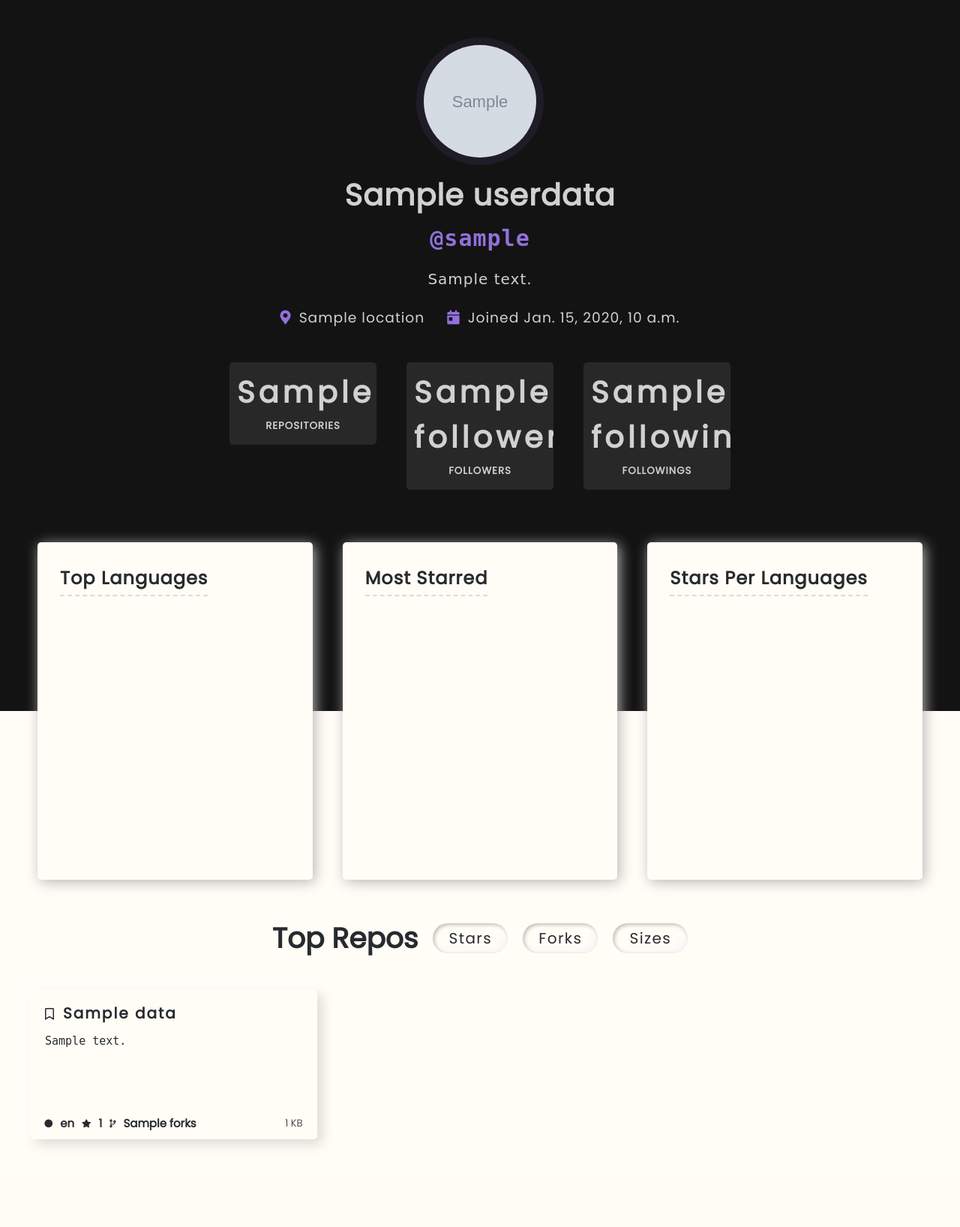
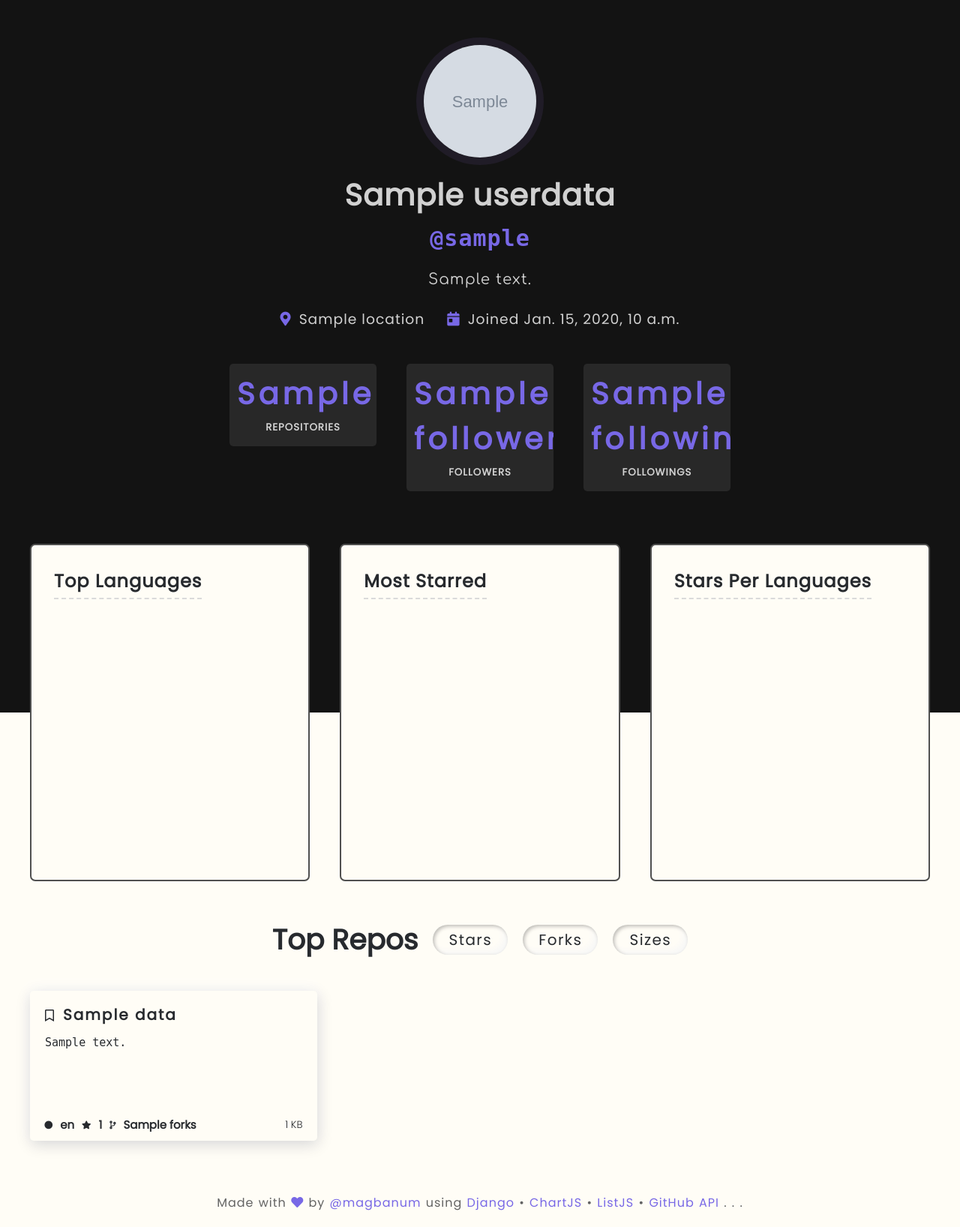
Before and after one commit to magbanum/octoprofile, a Django app: template profiles/templates/profiles/profile_page.html in a window 1280 px wide. Shown: the whole page at 75% size. Before the commit the page ends 1528 px from the top, so only its background shows below. Run offline with Django 3.2, Linux system fonts and the light colour scheme; the template is opened without the code that fills it: most values are stand-ins (such as "Sample title", 1, 10 or a date in 2020); grey boxes marked "Sample" are stand-in pictures; data that the repository does not hold is empty; a map, chart or similar area stays blank; some libraries are stand-ins or nearby versions.

Commit message:
added footer/logic improved

```diff
--- a/profiles/static/css/style.css
+++ b/profiles/static/css/style.css
@@ -8,6 +8,7 @@
     --light-card: #fffdf6;
     --dark-card: #282828;
     --border-color: #505050;
+    --theme-color: #7868e6;
 }
 
 * {
@@ -57,6 +58,7 @@ body {
 
 .landing-page {
     display: flex;
+    flex-direction: column;
     justify-content: center;
     align-items: center;
     height: 100vh;
@@ -79,12 +81,13 @@ body {
     color: var(--light-font);
     font-family: sans-serif;
     font-size: 40px;
+    letter-spacing: 1px;
 }
 
 .block small {
     font-family: Poppins;
     font-size: medium;
-    color: rgb(236, 222, 28);
+    color: var(--theme-color);
 }
 
 #username-input {
@@ -92,7 +95,7 @@ body {
     color: var(--light-font);
     font-family: 'Lucida Sans', 'Lucida Sans Regular', 'Lucida Grande', 'Lucida Sans Unicode', Geneva, Verdana, sans-serif;
     font-size: 30px;
-    border: none;
+    border: solid var(--border-color) 1px;
     outline: none;
     border-radius: 5px;
     height: 60px;
@@ -116,7 +119,21 @@ body {
     transition: background-color 5000s ease-in-out 0s;
 }
 
-@media (max-width: 480px) {
+footer {
+    padding: 20px 5px 20px 5px;
+    font-family: Poppins;
+    color: #636363;
+    text-align: center;
+    letter-spacing: 1px;
+    word-spacing: 1px;
+}
+
+footer i,
+footer a{
+    color: var(--theme-color);
+}
+
+@media (max-width: 700px) {
     .block {
         width: 100%;
         padding: 50px;
@@ -130,6 +147,9 @@ body {
     }
     .block label {
         font-size: 30px;
+    }
+    footer{
+        padding: 0px 10px 20px 10px;
     }
 }
 
@@ -184,7 +204,7 @@ div {
 }
 
 #username {
-    color: mediumpurple;
+    color: var(--theme-color);
     font-size: 30px;
     font-family: monospace;
 }
@@ -192,7 +212,8 @@ div {
 #bio {
     color: var(--light-font);
     font-size: 20px;
-    font-family: cursive;
+    font-family: Comfortaa;
+    line-height: 1.3em;
 }
 
 .wide-block {
@@ -214,7 +235,7 @@ div {
 
 span {
     margin-right: 10px;
-    color: mediumpurple;
+    color: var(--theme-color);
 }
 
 .counter {
@@ -245,6 +266,7 @@ span {
 }
 
 .count h4 {
+    color: var(--theme-color);
     font-size: 40px;
     text-align: center;
     letter-spacing: 5px;
@@ -322,17 +344,15 @@ span {
 }
 
 .chart {
-
     overflow: hidden;
     width: 33%;
     height: 100%;
     margin-inline: 20px;
     padding: 30px;
-    background-color: var(--light-background);
-    border-radius: 5px;
-    box-shadow: 3px 3px 18px #b6b6b6;
+    background-color: var(--light-card);
+    border-radius: 7px;
+    border: solid var(--border-color) 2px;
     align-items: center;
-
 }
 .chart h2{
     width: fit-content;
@@ -388,13 +408,14 @@ span {
 .box {
     text-align: left;
     height: 200px;
-    background: var(--light-background);
+    background: var(--light-card);
     border-radius: 5px;
     transition: all 0.3s ease;
     color: var(--dark-font);
     padding: 20px;
     position: relative;
-    box-shadow: 7px 7px 16px #dedcd6, -7px -7px 16px #ffffff;
+    box-shadow:  1px 5px 20px #d6d6d6,
+             -1px -5px 20px #ffffff;
 }
 
 .box:hover {
@@ -463,15 +484,16 @@ span {
     font-weight: 100;
 }
 
-@media (min-height: 1350px){
+@media (min-height:1501px) {
     .chart-container{
-        height: 200px;
+        height: 550px;
     }
 }
 
 @media (min-width:1001px) and (max-width:1350px) {
     .chart-container{
         height: 450px;
+        padding: 0px 20px 0px 20px;
     }
 }
 
@@ -496,6 +518,9 @@ span {
     .card {
         width: 50%;
     }
+    .list {
+        padding: 20px;
+    }
 
 }
 
@@ -504,8 +529,9 @@ span {
         padding: 50px 10px;
     }
     .intro {
-        padding: 20px;
+        padding: 0px;
         width: 100%;
+
     }
     #name {
         font-size: 30px;
@@ -549,12 +575,12 @@ span {
     .count h4 {
         vertical-align: middle;
         font-size: 35px;
-        color: mediumpurple;
+        color: ;
     }
     /* charts section */
     .chart-container {
         height: fit-content;
-        padding: 0px 40px 0px 40px;
+        padding: 0px 20px 0px 20px;
         flex-direction: column;
     }
 
@@ -563,9 +589,6 @@ span {
         height: 100%;
         margin-block-end: 40px;
     }
-
-
-
 
     .header {
         display: block;
@@ -576,7 +599,7 @@ span {
     }
     .sort-list {
         justify-content: center;
-        padding: 30px;
+        padding: 20px;
     }
     #sortbystars,
     #sortbyforks,
@@ -584,7 +607,7 @@ span {
         margin: 5px;
     }
     .list {
-        padding: 40px;
+        padding: 20px;
     }
     .card {
         width: 100%;
--- a/profiles/templates/profiles/profile_page.html
+++ b/profiles/templates/profiles/profile_page.html
@@ -29,9 +29,13 @@
 
             <h1 id="name">{{ userdata.name }}</h1>
             <h2 id="username">@{{ userdata.login }}</h2><br>
+            {% if userdata.bio %}
             <p id="bio">{{ userdata.bio }}</p>
+            {% endif %}
             <div class="wide-block">
+                {% if userdata.location %}
                 <h3 id="location"><span><i class="fas fa-map-marker-alt"></i></span>{{ userdata.location }}</h3>
+                {% endif %}
                 <h3 id="joined-date"><span><i class="fas fa-calendar-day"></i></span>Joined {{ userdata.created_at }}
                 </h3>
             </div>
@@ -62,6 +66,7 @@
 
     </section>
     <section class="chart-container">
+
         <div class="chart">
             <h2>Top Languages</h2>
             <br>
@@ -123,11 +128,13 @@
                 </a>
             </li>
             {% endfor %}
+        </ul>
+        <footer>
+            <p>Made with <i class="fas fa-heart"></i> by <a href="https://github.com/magbanum">@magbanum</a> using <a href="https://www.djangoproject.com/">Django</a> • <a
+                    href="https://chartjs.org/">ChartJS</a> • <a href="https://listjs.com/">ListJS</a> • <a href="https://docs.github.com/en/rest">GitHub API</a> . . .</p>
+        </footer>
 
-
-        </ul>
     </section>
-
 
     <script src="{% static 'js/script.js' %}"></script>
 </body>
--- a/profiles/views.py
+++ b/profiles/views.py
@@ -42,14 +42,16 @@ def get_username(request):
             url1 = "https://api.github.com/users/{}".format(form.cleaned_data['username'])
             response = requests.get(url1, headers=headers)
             userdata = response.json()
-            userdata['created_at'] = joined_date(userdata['created_at'])
+
             # print(userdata)
-
+            print(userdata)
             # If response contains 'message' in it then the username is invalid. Return the error message.
             if 'message' in userdata.keys():
                 form = UsernameForm(request.GET)
                 note = "I can't find your Octoprofile.😟"
                 return render(request, 'profiles/home.html', {'form': form, 'note': note})
+            else:
+                userdata['created_at'] = joined_date(userdata['created_at'])
 
             # To get the Repositories data and store in repodata
             url2 = "https://api.github.com/users/{}/repos".format(form.cleaned_data['username'])
```
Also changed, not shown: profiles/templates/profiles/home.html (+13 -2 lines), db.sqlite3.
